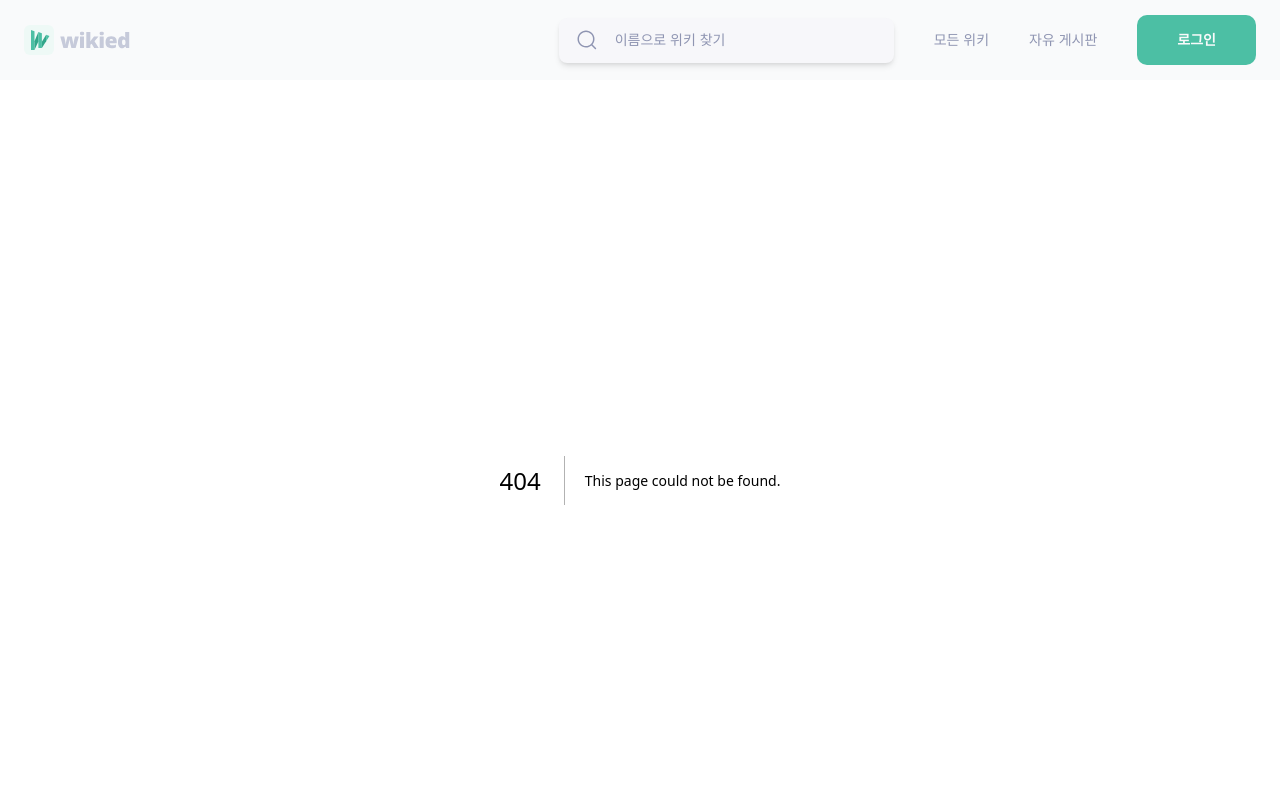
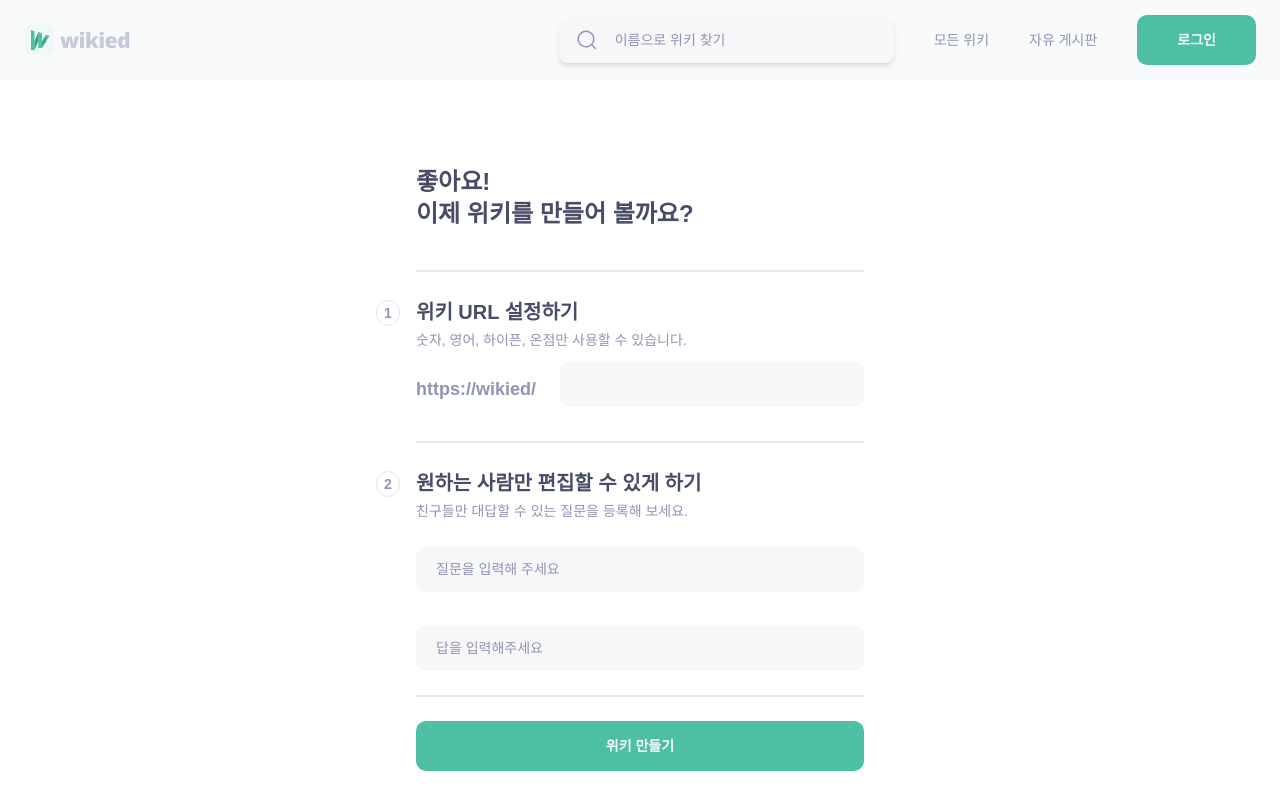
Before and after one commit to junjeeong/Wikied, a Next.js app: page /profile-settings in a window 1280 px wide. Before the commit this address had no page. Shown: the top 810 px of the page. Built offline with nearby package versions, Linux system fonts and the light colour scheme; a web font is replaced by a local one.

Commit message:
Feat: 계정생성 구현

```diff
--- a/src/components/PaginationBar.tsx
+++ b/src/components/PaginationBar.tsx
@@ -35,7 +35,7 @@ const PaginationBar = ({
         type="button"
         disabled={currentPage === 1 || isLoading}
         onClick={() => handlePageChange(currentPage - 1)}
-        className="rounded-[10px] w-[45px] h-[45px] text-2lg text-gray-400 bg-gray-50 shadow-[0_4px_20px_#00000014] bg-[url('../assets/icon/ic_arrow_bottom2.svg')] bg-no-repeat bg-center transform rotate-90"
+        className="rounded-[10px] w-[45px] h-[45px] text-2lg text-gray-400 bg-gray-50 shadow-[0_4px_20px_#00000014] bg-[url('/icons/ic_arrow_bottom2.svg')] bg-no-repeat bg-center transform rotate-90"
       ></button>
       {pageArr.map((page) => (
         <button
@@ -53,7 +53,7 @@ ${currentPage === page ? "text-green-200" : ""}`}
         type="button"
         disabled={currentPage === totalPage || isLoading}
         onClick={() => handlePageChange(currentPage + 1)}
-        className="rounded-[10px] w-[45px] h-[45px] text-2lg text-gray-400 bg-gray-50 shadow-[0_4px_20px_#00000014] bg-[url('../assets/icon/ic_arrow_bottom2.svg')] bg-no-repeat bg-center transform -rotate-90"
+        className="rounded-[10px] w-[45px] h-[45px] text-2lg text-gray-400 bg-gray-50 shadow-[0_4px_20px_#00000014] bg-[url('/icons/ic_arrow_bottom2.svg')] bg-no-repeat bg-center transform -rotate-90"
       ></button>
     </div>
   );
--- a/src/components/ui/Modal/ModalOverlay.tsx
+++ b/src/components/ui/Modal/ModalOverlay.tsx
@@ -1,5 +1,5 @@
 import { ReactNode } from "react";
-import CloseBtn from "../../../../public/icons/ic_close.svg";
+import CloseBtn from "/public/icons/ic_close.svg";
 
 interface ModalProps {
   isOpen: boolean;
--- a/src/components/ui/Modal/QuizModal.tsx
+++ b/src/components/ui/Modal/QuizModal.tsx
@@ -1,5 +1,5 @@
 import FilledButton from "@/components/ui/Button/FilledButton";
-import Lock from "../../../../public/icons/ic_lock.svg";
+import Lock from "/public/icons/ic_lock.svg";
 
 interface QuizModalProps {
   question: string;
--- a/src/containers/LoginForm.tsx
+++ b/src/containers/LoginForm.tsx
@@ -1,10 +1,11 @@
 import { useForm } from "react-hook-form";
 import { useRouter } from "next/router";
-import { useState } from "react";
+import { useEffect, useState } from "react";
 import { AxiosError } from "axios";
 import Link from "next/link";
 import useAuthStore from "@/store/AuthStore";
 import FilledButton from "@/components/ui/Button/FilledButton";
+import { postSignIn } from "@/api/auth";
 
 export interface InputValues {
   email: string;
@@ -23,18 +24,28 @@ const LoginForm = () => {
   });
   const [submitError, setSubmitError] = useState("");
   const router = useRouter();
-  const { login } = useAuthStore();
+  const { login, user } = useAuthStore();
 
   const onSubmit = async (data: InputValues) => {
     try {
       await login(data.email, data.password);
-      router.push("/");
     } catch (error) {
       if (error instanceof AxiosError) {
         setSubmitError(error.response?.data.message);
       }
     }
   };
+
+  useEffect(() => {
+    if (user) {
+      const code = user?.profile?.code;
+      if (code) {
+        router.push(`/wiki/${code}`)
+      } else {
+        router.push('/profile-settings')
+      }
+    }
+  },[user, router])
 
   const handleChange = () => {
     setSubmitError("");
--- /dev/null
+++ b/src/pages/profile-settings/index.tsx
@@ -0,0 +1,140 @@
+import { postProfile } from "@/api/profile";
+import FilledButton from "@/components/ui/Button/FilledButton";
+import useAuthStore from "@/store/AuthStore";
+import { useRouter } from "next/router";
+import { useForm } from "react-hook-form";
+
+interface TitleProps {
+  title: string;
+  subTitle: string;
+}
+
+const Title = ({ title, subTitle }: TitleProps) => {
+  return (
+    <>
+      <h3 className="text-xl font-semibold">{title}</h3>
+      <span className="text-md text-gray-400">{subTitle}</span>
+    </>
+  );
+};
+
+interface ProfileValues {
+  securityAnswer: string;
+  securityQuestion: string;
+}
+
+const ProfileSettings = () => {
+  const {
+    register,
+    handleSubmit,
+    formState: { isSubmitting, errors },
+  } = useForm<ProfileValues>({
+    mode: "onSubmit",
+  });
+  const router = useRouter();
+  const { user } = useAuthStore();
+
+  const createdProfile = async (data: ProfileValues) => {
+      const res = await postProfile({
+      securityAnswer: data.securityAnswer,
+      securityQuestion: data.securityQuestion,
+
+    });
+    router.push(`/wiki/${res.code}`); //user에서 가져오는 건 비동기로 늦음
+  };
+
+
+  return (
+    <div className="flex items-center justify-center min-h-screen Mobile:px-5 bg-background">
+      <div className="w-full max-w-md">
+        <h2 className="text-2xl font-semibold mb-10">
+          좋아요!
+          <br />
+          이제 위키를 만들어 볼까요?
+        </h2>
+        <div className="flex flex-col">
+          <div className="border-t-2 border-b-2 py-6 relative">
+            <Title
+              title="위키 URL 설정하기"
+              subTitle="숫자, 영어, 하이픈, 온점만 사용할 수 있습니다."
+            />
+            <div className="flex items-center gap-6 mt-[10px]">
+              <label
+                htmlFor="url"
+                className="text-2lg text-gray-400 font-semibold"
+              >
+                https://wikied/
+              </label>
+              <input
+                id="url"
+                className="w-full rounded-[10px] px-5 py-[10.5px] mb-[10px] br-gray-100 bg-gray-100 placeholder:text-md placeholder:text-gray-400 focus:outline-green-200"
+              ></input>
+            </div>
+            <span className="text-md text-gray-400 font-semibold absolute top-[28px] -left-10 rounded-full border-[1px] w-6 text-center">
+              1
+            </span>
+          </div>
+          <div className="py-6 relative">
+            <Title
+              title="원하는 사람만 편집할 수 있게 하기"
+              subTitle="친구들만 대답할 수 있는 질문을 등록해 보세요."
+            />
+            <span className="text-md text-gray-400 font-semibold absolute top-[28px] -left-10 rounded-full border-[1px] w-6 text-center">
+              2
+            </span>
+          </div>
+        </div>
+        <form
+          onSubmit={handleSubmit(createdProfile)}
+          className="flex flex-col gap-6"
+        >
+          <div className="flex flex-col justify-center grow">
+            <label htmlFor="securityQuestion"></label>
+            <input
+              id="securityQuestion"
+              className="rounded-[10px] px-5 py-[10.5px] mb-[10px] bg-gray-100 placeholder:text-md placeholder:text-gray-400 focus:outline-green-200"
+              type="text"
+              placeholder="질문을 입력해 주세요"
+              {...register("securityQuestion",{
+                required:true,
+              })}
+            ></input>
+            {errors.securityQuestion && (
+              <span className="text-xs text-red-200" role="alert">
+                {errors.securityQuestion.message}
+              </span>
+            )}
+          </div>
+          <div className="flex flex-col justify-center grow">
+            <label htmlFor="securityAnswer"></label>
+            <input
+              id="securityAnswer"
+              className="rounded-[10px] px-5 py-[10.5px] mb-[10px]gray100 bg-gray-100 placeholder:text-md placeholder:text-gray-400 focus:outline-green-200"
+              type="text"
+              placeholder="답을 입력해주세요"
+              {...register("securityAnswer",{
+                required:true,
+              })}
+            ></input>
+            {errors.securityAnswer && (
+              <span className="text-xs text-red-200" role="alert">
+                {errors.securityAnswer.message}
+              </span>
+            )}
+          </div>
+          <div className="border-t-2 py-6">
+            <FilledButton
+              fullWidth={true}
+              type="submit"
+              disabled={isSubmitting}
+            >
+              위키 만들기
+            </FilledButton>
+          </div>
+        </form>
+      </div>
+    </div>
+  );
+};
+
+export default ProfileSettings;
```
